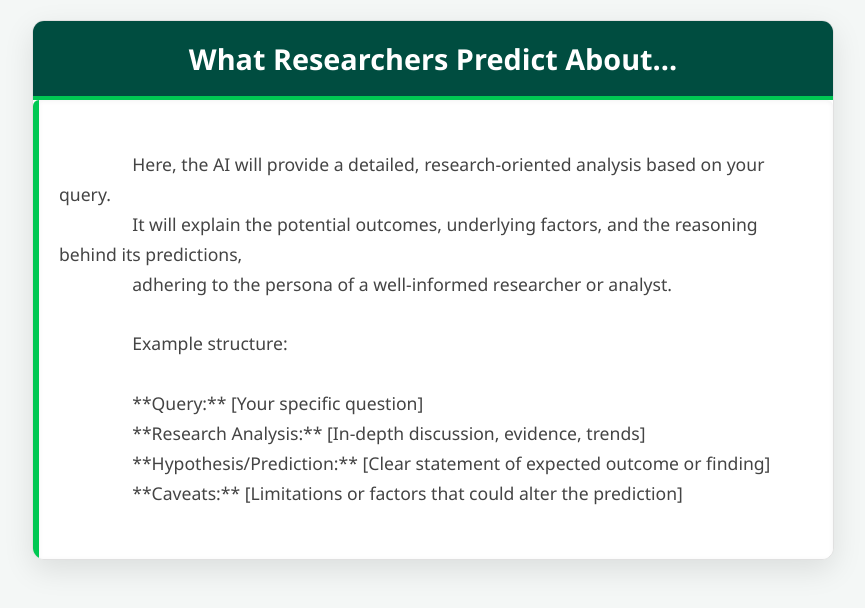
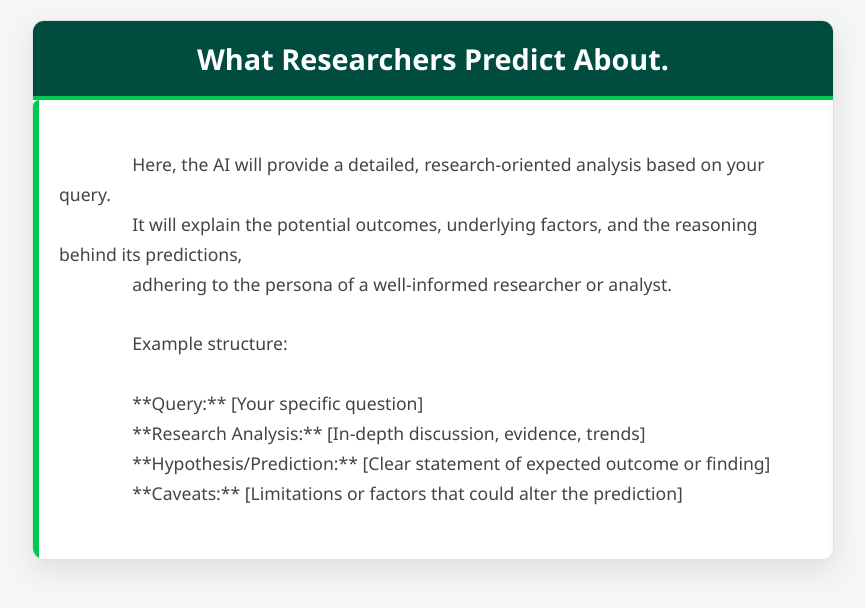
Before and after one commit to tahash4h/Play2Win, a website: page app/researcher.html in a window 1280 px wide. Shown: the whole page, without its empty margins (207-1072 px from the left). Drawn offline with Linux system fonts and the light colour scheme.

Commit message:
Grammar fix

```diff
--- a/app/researcher.html
+++ b/app/researcher.html
@@ -165,7 +165,7 @@
 
     <div class="container">
         <header>
-            What Researchers Predict About...
+            What Researchers Predict About.
         </header>
 
 
```
